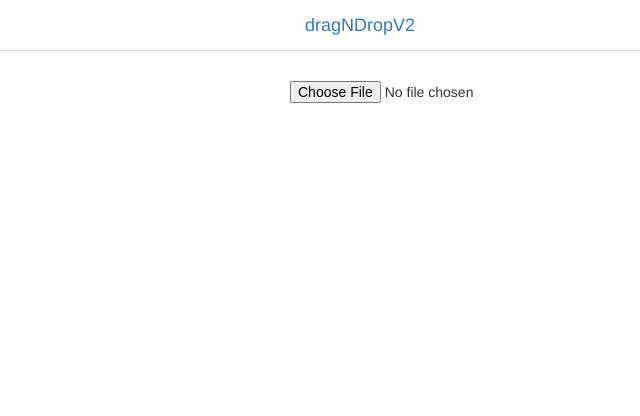
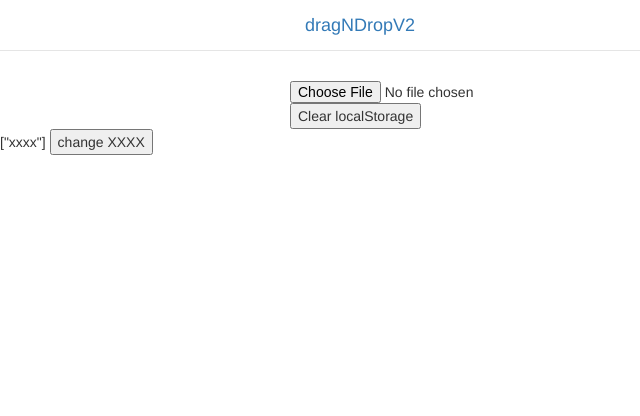
Before and after one commit to Kgrabowski01/drag_n_drop_v2, a website: page app/index.html in a window 1280 px wide. Shown: the whole page, without its empty margins (0-640 px from the left). Drawn offline with nearby package versions, Linux system fonts and the light colour scheme; some packages are replaced by stand-ins of ours; files that its build step writes are made by us from their sources.

Commit message:
no message

```diff
--- a/app/index.html
+++ b/app/index.html
@@ -16,11 +16,7 @@
   <!-- endbuild -->
 </head>
 <body ng-app="dragNDropV2App">
-  <!--[if lte IE 8]>
-  <p class="browsehappy">You are using an <strong>outdated</strong> browser. Please <a href="http://browsehappy.com/">upgrade your browser</a> to improve your experience.</p>
-  <![endif]-->
 
-  <!-- Add your site or application content here -->
   <div class="header">
     <div class="container">
       <a class="navbar-brand">dragNDropV2</a>
@@ -30,6 +26,13 @@
   <div class="container">
     <div ng-view=""></div>
   </div>
+
+  <!-- test $watch -->
+  <div ng-controller="someCtrl as some">
+  {{some.title}}
+  <button ng-click="some.changeXX()">change XXXX</button>
+  </div>
+  <!-- /test $watch -->
 
 
 
@@ -56,6 +59,7 @@
   <script src="scripts/directives/thumbnail.js"></script>
   <script src="scripts/directives/initGallery.js"></script>
   <script src="scripts/services/procesingService.js"></script>
+  <script src="scripts/services/localStorageService.js"></script>
   <!-- endbuild -->
 </body>
 </html>
--- a/app/scripts/controllers/main.js
+++ b/app/scripts/controllers/main.js
@@ -1,19 +1,45 @@
 'use strict';
 
-/*
-* @ngdoc function
-* @name dragNDropV2App.controller:MainCtrl
-* @description
-* # MainCtrl
-* Controller of the dragNDropV2App
-*/
+
 angular.module('dragNDropV2App')
 .controller('MainCtrl', function ($scope) {
   var vm = this;
-  vm.awesomeThings = [
-    'HTML5 Boilerplate',
-    'AngularJS',
-    'Karma'
-  ];
-  vm.images = ['blob:http://localhost:9000/ef5f5a1e-9f12-4345-ad70-a882c4dcf6e9', 'blob:http://localhost:9000/e964f852-96a7-4d54-94ec-5e0e7eec7043'];
+  vm.images = [];
+
+    if (localStorage.img) {
+      var filesDataUrl = angular.fromJson(localStorage.img);
+      vm.images = filesDataUrl;
+    }
+
+    vm.clearLocalStorage = function () {
+      localStorage.img = [];
+    }
+
+
+  // $scope.$watch(angular.bind(vm, function () {
+  //   return vm.images;
+  // }), function (newVal, oldVal) {
+  //   console.log(newVal);
+  //   console.log(oldVal);
+  // });
+
+  /*
+
+  .controller('someCtrl', function ($scope) {
+  var vm = this;
+  vm.title = ['xxxx'];
+  this.changeXX = function () {
+  vm.title.push('aaaa');
+};
+$scope.$watch(angular.bind(vm, function () {
+return vm.title;
+}), function (newVal, oldVal) {
+console.log(newVal);
+console.log(oldVal);
+},true);
+})
+
+*/
+
+
 });
--- a/app/scripts/directives/initGallery.js
+++ b/app/scripts/directives/initGallery.js
@@ -3,8 +3,6 @@
   angular.module('dragNDropV2App')
 
   .controller('GalleryCtrl', ['$scope', function($scope) {
-
-
     var vm = this;
 
     vm.uploadFile = function(event){
@@ -12,35 +10,57 @@
       var reader = new FileReader ();
       for ( var i = 0, img ; img = files[i]; i++ ) {
         var item = URL.createObjectURL(files[i]);
-        console.log(item);
         vm.images.push(item);
-        console.log(vm.images);
-
       };
     };
-  $scope.$watch('images', function () {console.log("git");},true);
+
+    vm.clearLocalStorage = function () {
+      localStorage.img = [];
+    }
+
+    // $scope.$watch(angular.bind(vm, function () {
+    //   return vm.images;
+    // }), function (newVal, oldVal) {
+    //   console.log(newVal);
+    //   console.log(oldVal);
+    // },true);
+
   }])
+
 
   .directive('initGallery', function () {
     return {
       restrict: 'AE',
-      template: '<input type="file" custom-on-change="ctrl.uploadFile"><div ng-repeat="img in ctrl.images"><thumbnail data="img"></thumbnail></div>',
+      template: '<input type="file" custom-on-change="ctrl.uploadFile"><button type="button" onclick="ctrl.clearLocalStorage()">Clear localStorage</button><div ng-repeat="img in ctrl.images"><thumbnail data="img"></thumbnail></div>',
       transclude: true,
       controller: 'GalleryCtrl',
       controllerAs: 'ctrl',
-      bindToController: {images:'='},
+      bindToController: {
+        images:'=',
+        clear: '&'
+      },
       scope: {},
       link: function($scope, $attrs, $element) {
-
+        //  window.addEventListener("change", function() {
+        //  window.location.reload();
+        //  });
       }
     }
   })
 
-  .directive('test', function () {
-    return {
-      restrict: 'E',
-      template: '<a>Test!</a>'
-    }
+
+  .controller('someCtrl', function ($scope) {
+    var vm = this;
+    vm.title = ['xxxx'];
+    this.changeXX = function () {
+      vm.title.push('aaaa');
+    };
+    $scope.$watch(angular.bind(vm, function () {
+      return vm.title;
+    }), function (newVal, oldVal) {
+      console.log(oldVal);
+      console.log(newVal);
+    },true);
   })
 
 })();
--- a/app/scripts/directives/thumbnail.js
+++ b/app/scripts/directives/thumbnail.js
@@ -2,7 +2,7 @@
   'use strict';
   angular.module('dragNDropV2App')
 
-  .directive('thumbnail', function (procesingService) {
+  .directive('thumbnail', function (procesingService, localStorageService) {
     return {
       restrict: 'E',
       template: '<canvas height="150" width="150"></canvas>',
@@ -11,10 +11,6 @@
         data: '=',
       },
       link: function($scope, $attrs, $element) {
-
-        console.log($scope.data);
-        console.log($attrs[0]);
-
         var canvas = $attrs[0];
         var context = canvas.getContext ("2d");
         var imageObj = new Image ();
@@ -23,6 +19,7 @@
           procesingService.scaleImage (imageObj);
           context.drawImage (imageObj, canvas.width/2 - imageObj.width/2, canvas.height/2 - imageObj.height/2 , imageObj.width ,imageObj.height);
           procesingService.fullSizeClick (canvas, imageObj.src);
+          localStorageService.toDataUlrArray (imageObj);
         };
       }
     }
--- /dev/null
+++ b/app/scripts/services/localStorageService.js
@@ -0,0 +1,23 @@
+(function(){
+  'use strict';
+  angular.module('dragNDropV2App')
+
+  .factory('localStorageService', localStorageService);
+  localStorageService.$inject = [];
+
+  function localStorageService () {
+    var base64LocalStorageArray = [];
+
+    return {
+      toDataUlrArray: toDataUlrArray,
+    };
+
+    function toDataUlrArray (dataUrl) {
+      var tempUrl = dataUrl.src;
+      var imgLocalStor = "img";
+      base64LocalStorageArray.push(tempUrl);
+      localStorage.setItem(imgLocalStor, JSON.stringify(base64LocalStorageArray));
+      console.log (base64LocalStorageArray)
+    };
+  };
+})();
--- a/app/scripts/services/procesingService.js
+++ b/app/scripts/services/procesingService.js
@@ -6,6 +6,7 @@
   procesingService.$inject = [];
 
   function procesingService () {
+
     return {
       scaleImage: scaleImage,
       fullSizeClick: fullSizeClick
--- a/app/views/main.html
+++ b/app/views/main.html
@@ -1 +1 @@
-<div init-gallery images="main.images"></div>
+<div init-gallery images="main.images" clear="main.clearLocalStorage()"></div>
```
Also changed, not shown: app/scripts/app.js (+0 -9 lines).
